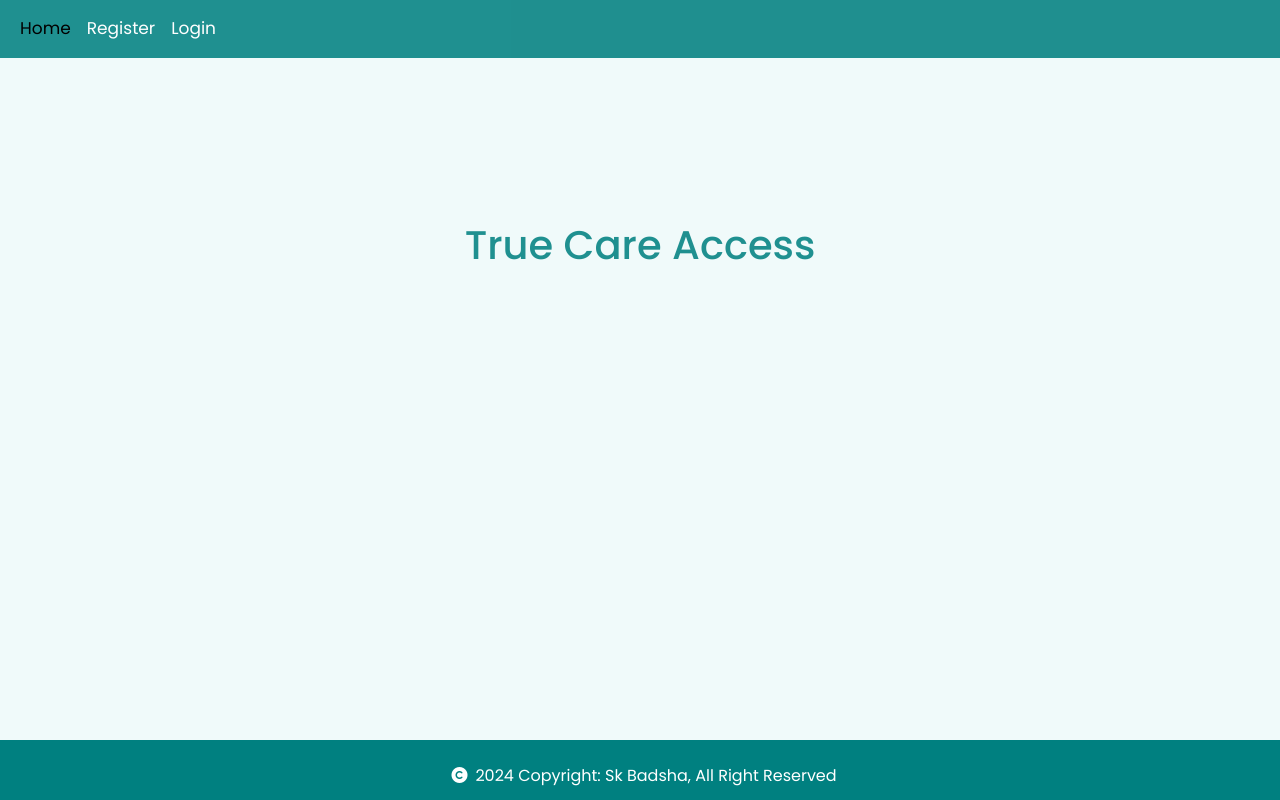
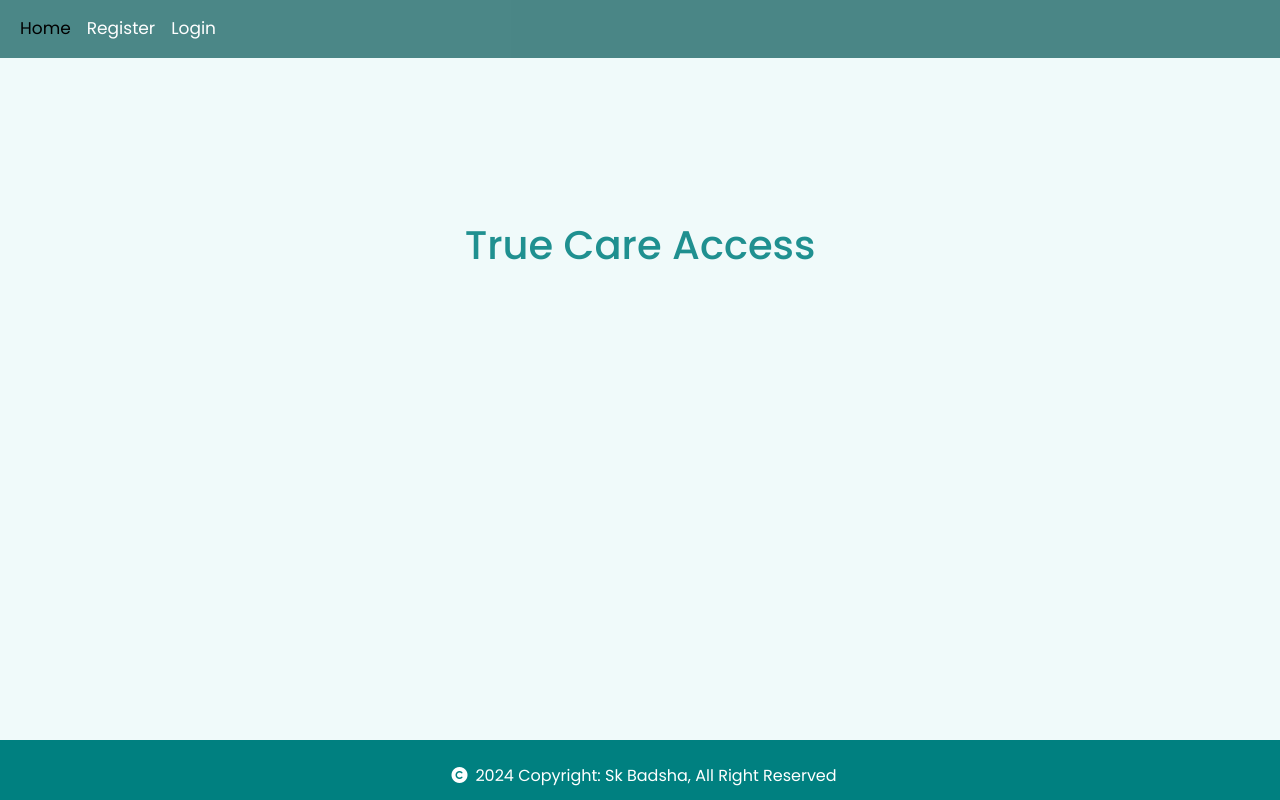
Before and after one commit to Sk-Badsha/TrueCare_Access, a React (Vite) app: page / in a window 1280 px wide. Built offline with nearby package versions, Linux system fonts and the light colour scheme; no server answers.

Commit message:
Modify some config

```diff
--- a/package.json
+++ b/package.json
@@ -14,6 +14,7 @@
     "antd": "^5.20.4",
     "axios": "^1.7.7",
     "colors": "^1.4.0",
+    "dotenv": "^16.4.5",
     "js-cookie": "^3.0.5",
     "moment": "^2.30.1",
     "react": "^18.3.1",
--- a/src/components/AuthInput/AuthInput.jsx
+++ b/src/components/AuthInput/AuthInput.jsx
@@ -20,11 +20,6 @@ export default function AuthInput({
   useEffect(() => {
     // Show loading spinner
     const accessToken = Cookies.get("accessToken");
-    console.log(Cookies.get("refreshToken"));
-
-    console.log("accessToken found as : ", accessToken);
-    console.log("auth status: ", authStatus);
-    console.log("authentication: ", authentication);
 
     dispatch(showLoading());
 
--- a/src/components/index.js
+++ b/src/components/index.js
@@ -5,7 +5,7 @@ import Register from "./Register/Register.jsx";
 import Login from "./Login/Login.jsx";
 import Footer from "./Footer/Footer.jsx";
 import Container from "./Container/Container.jsx";
-import Spinner from "./Spinner/spinner.jsx";
+import Spinner from "./Spinner/Spinner.jsx";
 import AuthInput from "./AuthInput/AuthInput.jsx";
 import Sidebar from "./Sidebar/Sidebar.jsx";
 import ContentHeader from "./ContentHeader/ContentHeader.jsx";
--- a/src/main.jsx
+++ b/src/main.jsx
@@ -208,6 +208,7 @@ const router = createBrowserRouter(
     </>
   )
 );
+
 createRoot(document.getElementById("root")).render(
   <Provider store={store}>
     <PersistGate loading={null} persistor={persistor}>
--- a/src/styles/HeaderStyles.css
+++ b/src/styles/HeaderStyles.css
@@ -1,5 +1,5 @@
 nav {
-    background: #008080de;
+    background: #2b7171d6;
     position: fixed !important;
     top: 0;
     left: 0;
--- a/vite.config.js
+++ b/vite.config.js
@@ -1,11 +1,12 @@
 import { defineConfig } from "vite";
 import react from "@vitejs/plugin-react";
-
+import dotenv from "dotenv";
+dotenv.config();
 // https://vitejs.dev/config/
 export default defineConfig({
   server: {
     proxy: {
-      "/api": "https://truecare-access-backend.onrender.com",
+      "/api": process.env.VITE_BACKEND_ENDPOINT,
     },
   },
   plugins: [react()],
```
Also changed, not shown: 2 other files (tests, documents, lock files or other folders).
